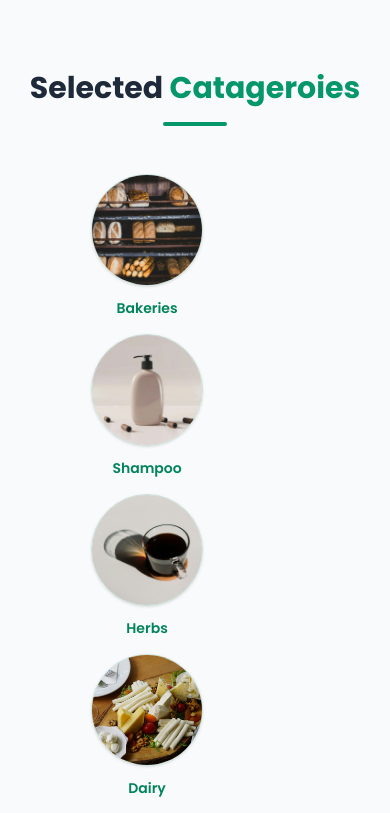
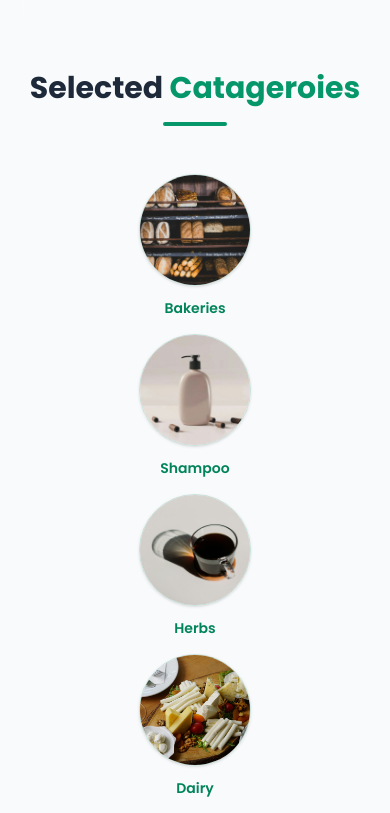
Before and after one commit to OmarIsmail277/HealthyHive, a React (Vite) app: page / in a window 390 px wide. Shown: the part 4840-5653 px from the top of the page. Built offline with nearby package versions, Linux system fonts and the light colour scheme; no server answers; the database is empty.

Commit message:
product cetegories center done

```diff
--- a/src/components/ProductCategories/ProductCategories.jsx
+++ b/src/components/ProductCategories/ProductCategories.jsx
@@ -42,7 +42,7 @@ function ProductCategories() {
       </div>
       <div
         className="healthy__container py-12 grid grid-cols-[repeat(auto-fit,minmax(150px,1fr))]
-                gap-4 sm:gap-6 lg:gap-8 justify-items-between"
+                gap-4 sm:gap-6 lg:gap-8 justify-items-center"
       >
         {categories.map((item, index) => (
           <CategoriesCard
```
